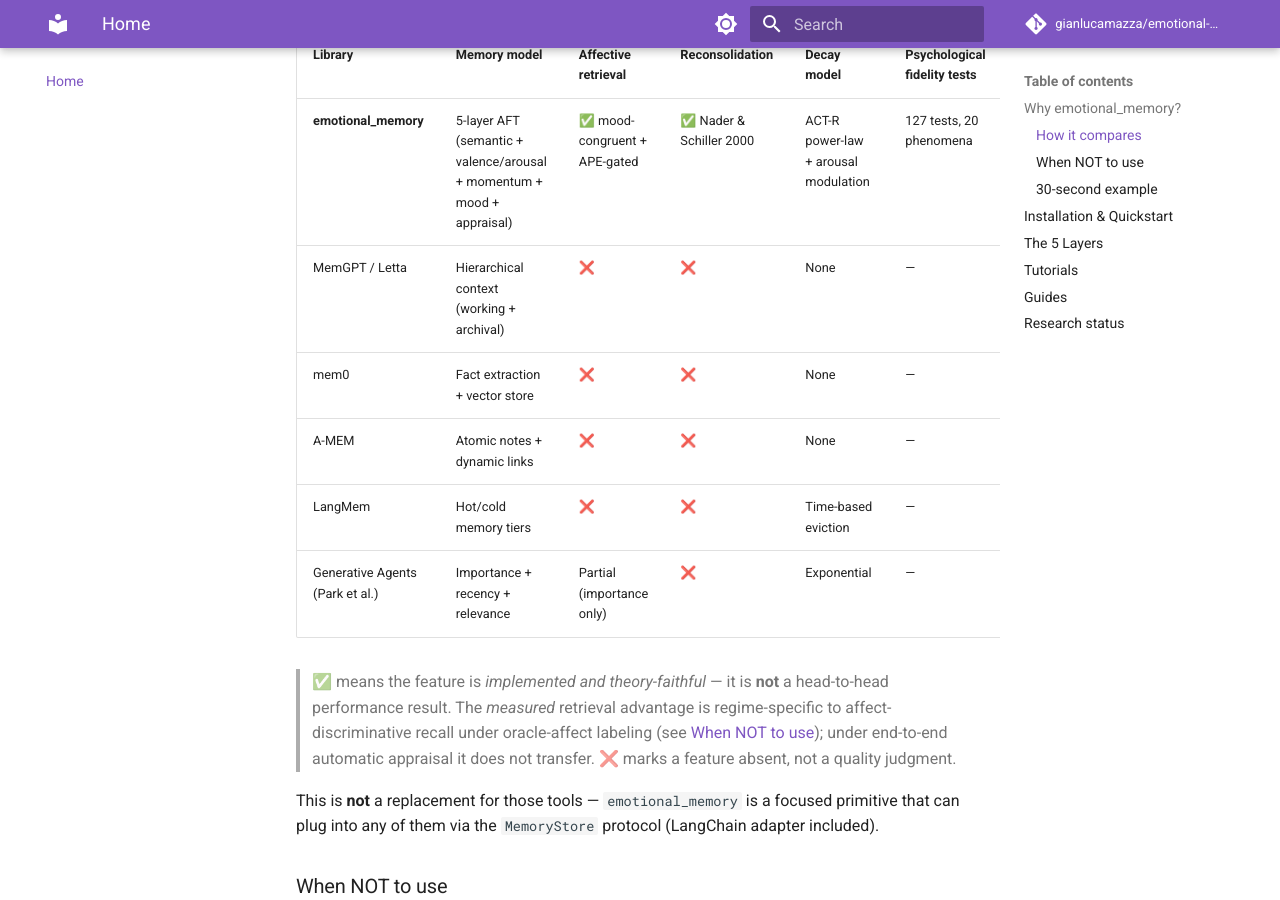
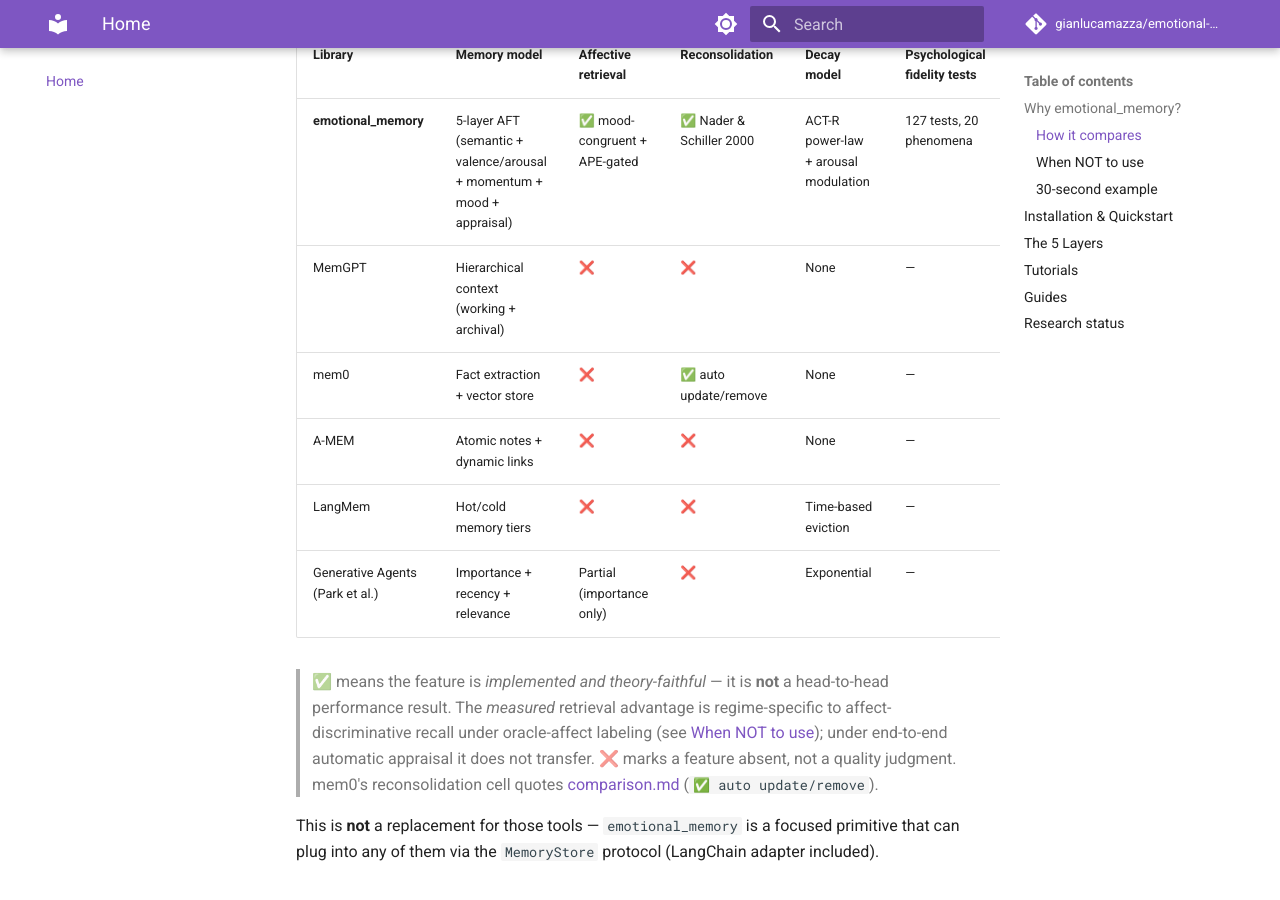
Before and after one commit to gianlucamazza/emotional-memory, an MkDocs documentation site: the page built from docs/index.md, in a window 1280 px wide and 900 px high, scrolled down 882 px. Built offline with MkDocs 1.6.1 and Material for MkDocs 9.7.7, drawn with Linux system fonts in a browser that asks for light colours; comment, search, counter and statistics services are not loaded.

Commit message:
docs: align Mem0 reconsolidation wording with comparison.md
README claimed Mem0 and Letta have no reconsolidation. Quote comparison.md
for Mem0 (auto update/remove), drop unmeasured Letta from the README table,
and mark Letta reconsolidation as not measured in comparison.md.

Co-authored-by: Gianluca Mazza <gianlucamazza@users.noreply.github.com>

```diff
--- a/README.md
+++ b/README.md
@@ -37,13 +37,13 @@ Most LLM memory libraries treat retrieval as semantic-only: vector similarity ov
 | Library                         | Memory model                                                           | Affective retrieval           | Reconsolidation          | Decay model                          | Psychological fidelity tests |
 | ------------------------------- | ---------------------------------------------------------------------- | ----------------------------- | ------------------------ | ------------------------------------ | ---------------------------- |
 | **emotional_memory**            | 5-layer AFT (semantic + valence/arousal + momentum + mood + appraisal) | ✅ mood-congruent + APE-gated | ✅ Nader & Schiller 2000 | ACT-R power-law + arousal modulation | 127 tests, 20 phenomena      |
-| MemGPT / Letta                  | Hierarchical context (working + archival)                              | ❌                            | ❌                       | None                                 | —                            |
-| mem0                            | Fact extraction + vector store                                         | ❌                            | ❌                       | None                                 | —                            |
+| MemGPT                          | Hierarchical context (working + archival)                              | ❌                            | ❌                       | None                                 | —                            |
+| mem0                            | Fact extraction + vector store                                         | ❌                            | ✅ auto update/remove    | None                                 | —                            |
 | A-MEM                           | Atomic notes + dynamic links                                           | ❌                            | ❌                       | None                                 | —                            |
 | LangMem                         | Hot/cold memory tiers                                                  | ❌                            | ❌                       | Time-based eviction                  | —                            |
 | Generative Agents (Park et al.) | Importance + recency + relevance                                       | Partial (importance only)     | ❌                       | Exponential                          | —                            |
 
-> ✅ means the feature is _implemented and theory-faithful_ — it is **not** a head-to-head performance result. The _measured_ retrieval advantage is regime-specific to affect-discriminative recall under oracle-affect labeling (see [When NOT to use](#when-not-to-use)); under end-to-end automatic appraisal it does not transfer. ❌ marks a feature absent, not a quality judgment.
+> ✅ means the feature is _implemented and theory-faithful_ — it is **not** a head-to-head performance result. The _measured_ retrieval advantage is regime-specific to affect-discriminative recall under oracle-affect labeling (see [When NOT to use](#when-not-to-use)); under end-to-end automatic appraisal it does not transfer. ❌ marks a feature absent, not a quality judgment. mem0's reconsolidation cell quotes [comparison.md](docs/comparison.md) (`✅ auto update/remove`).
 
 This is **not** a replacement for those tools — `emotional_memory` is a focused primitive that can plug into any of them via the `MemoryStore` protocol (LangChain adapter included).
 
```
Also changed, not shown: CHANGELOG.md (+6 -0 lines), docs/comparison.md (+1 -1 lines).
